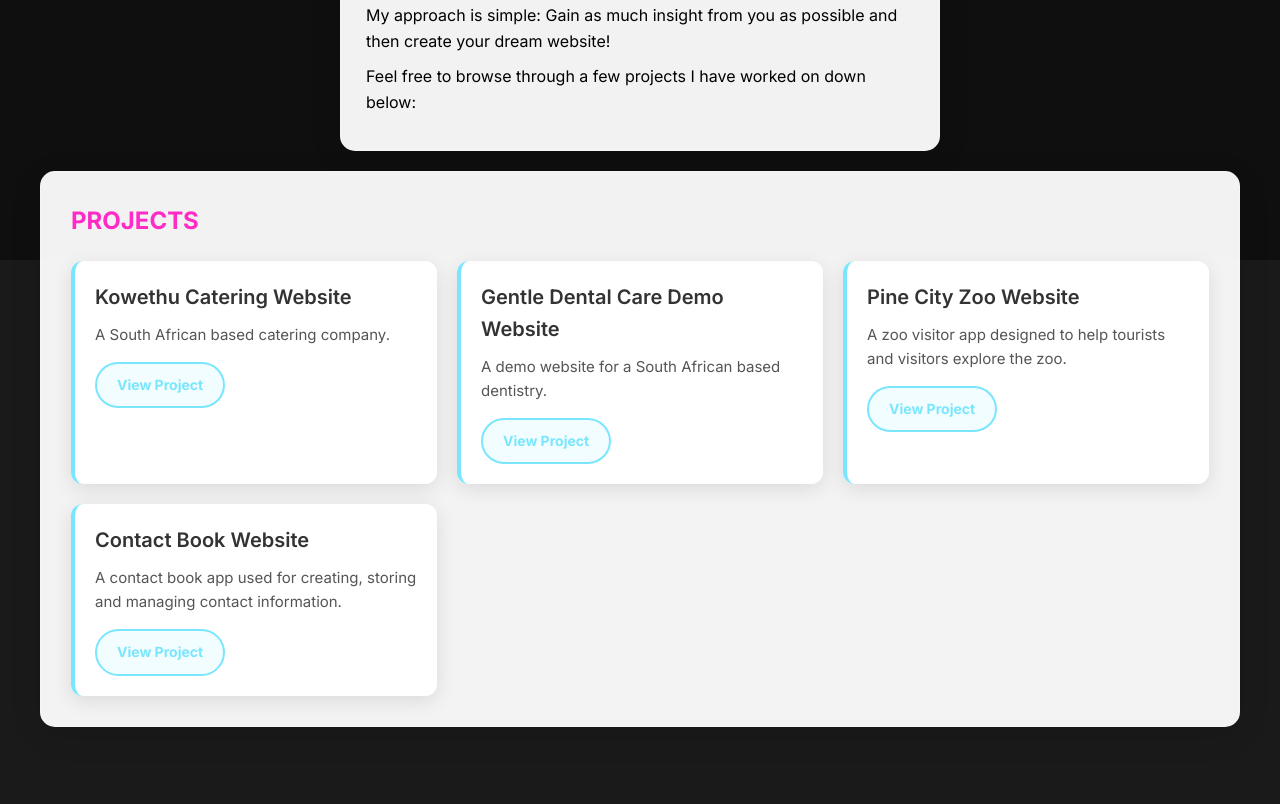
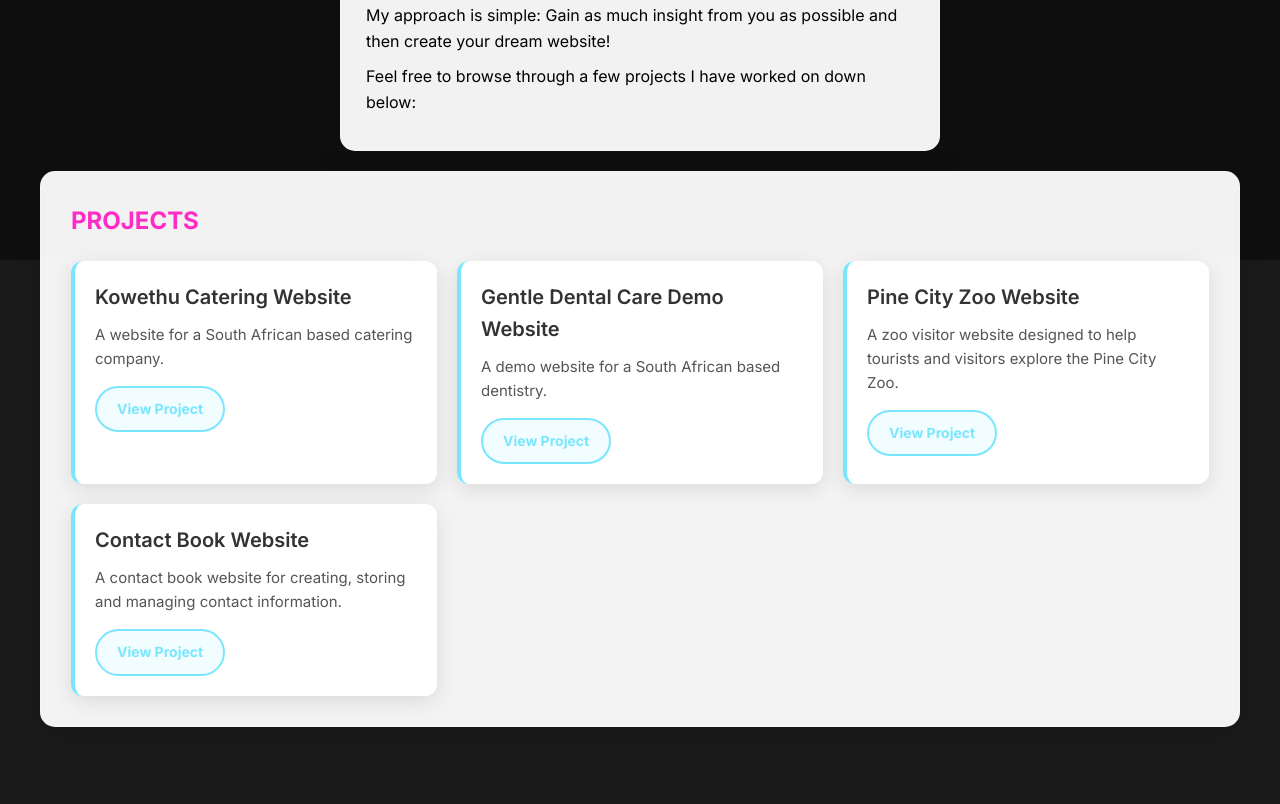
Before and after one commit to LinInTech/Lin-portfolio, a plain HTML site: page index.html in a window 1280 px wide. Shown: the part 540-1344 px from the top of the page. Drawn offline with Linux system fonts and the light colour scheme.

Commit message:
Edited project descriptions

```diff
--- a/index.html
+++ b/index.html
@@ -28,7 +28,7 @@
 
       <div class="project-card">
         <h3>Kowethu Catering Website</h3>
-        <p>A South African based catering company.</p>
+        <p>A website for a South African based catering company.</p>
         <a href="https://kowethu-catering-mockup-site.netlify.app/" target="_blank">View Project</a>
       </div>
 
@@ -40,13 +40,13 @@
 
       <div class="project-card">
         <h3>Pine City Zoo Website</h3>
-        <p>A zoo visitor app designed to help tourists and visitors explore the zoo.</p>
+        <p>A zoo visitor website designed to help tourists and visitors explore the Pine City Zoo.</p>
         <a href="https://pinecityzooapp.netlify.app/" target="_blank">View Project</a>
       </div>
 
       <div class="project-card">
         <h3>Contact Book Website</h3>
-        <p>A contact book app used for creating, storing and managing contact information.</p>
+        <p>A contact book website for creating, storing and managing contact information.</p>
         <a href="https://cutesycontactbookapp.netlify.app/" target="_blank">View Project</a>
       </div>
 
```
